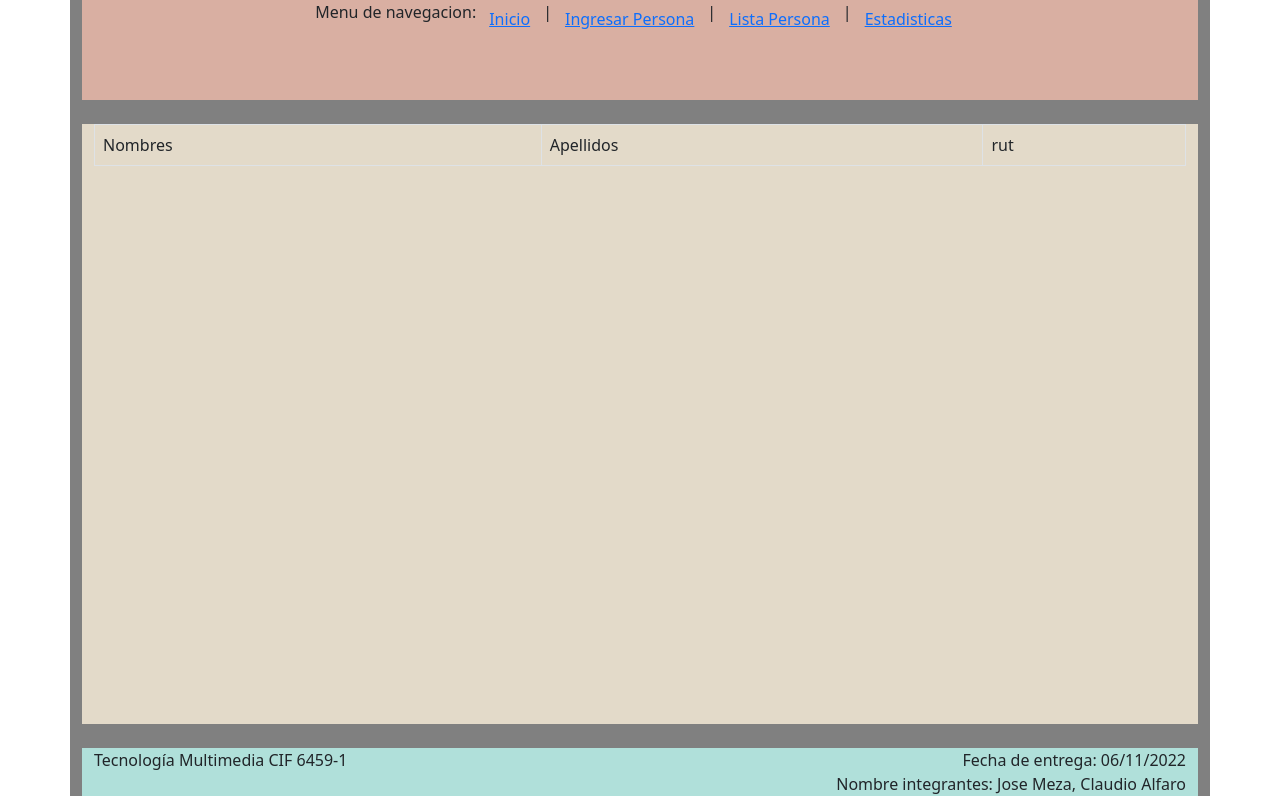
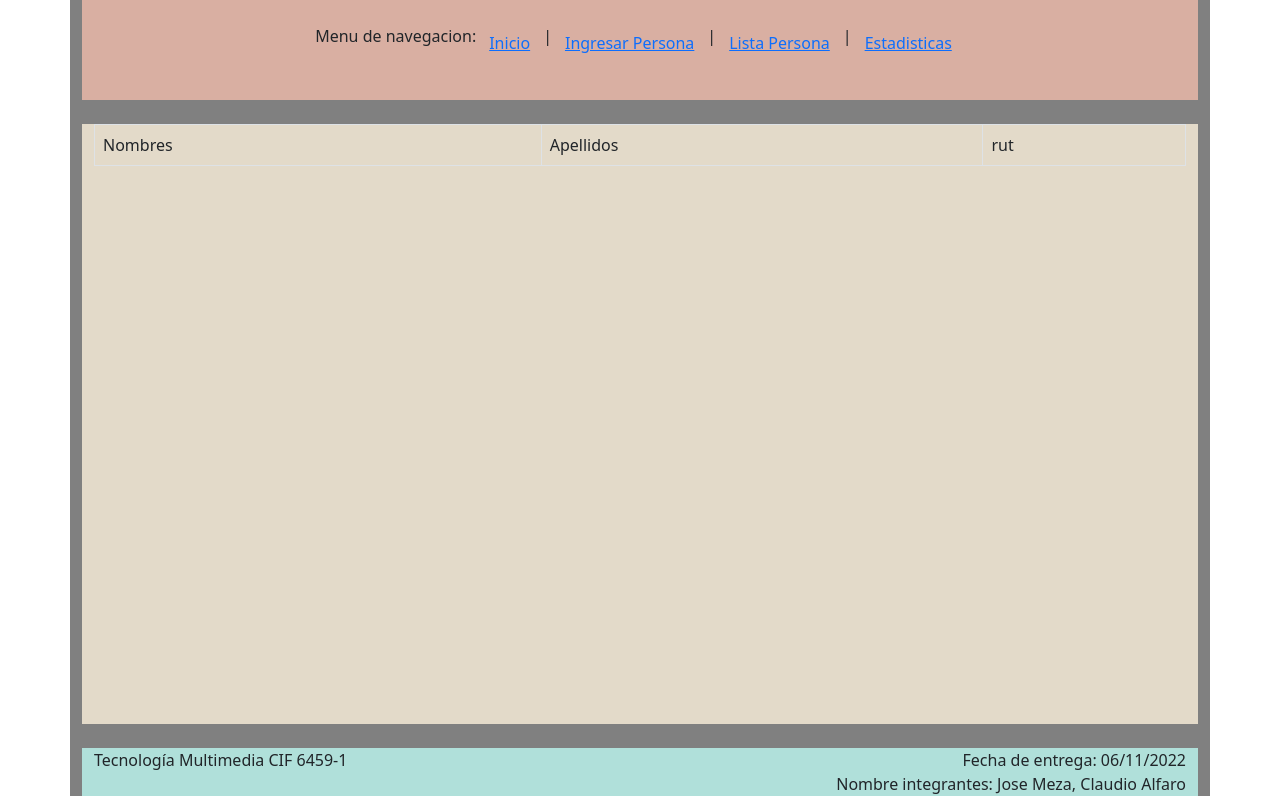
Before and after one commit to claudio745/multimedia-prueba-2, a PHP site: page /multimedia-prueba-2/Pagina2.php in a window 1280 px wide. Run offline with PHP 8.4, Linux system fonts and the light colour scheme; data that the repository does not hold is empty.

Commit message:
Update Pagina2.php

```diff
--- a/Pagina2.php
+++ b/Pagina2.php
@@ -14,7 +14,7 @@
     <div class="container" style="background-color: gray">
         <div class="container">
             <div class="row" style="height: 100px; background-color: #d9afa2">
-            <div class="col d-flex justify-content-center">Menu de navegacion:
+            <div class="col mt-4 d-flex justify-content-center">Menu de navegacion:
                     <a href = "pagina3.php"><button type="button" class="btn btn-link">Inicio</button></a>|
                     <a href = "index.php"><button type="button" class="btn btn-link">Ingresar Persona</button></a>|
                     <a href = "pagina2.php"><button type="button" class="btn btn-link">Lista Persona</button></a>|
```
